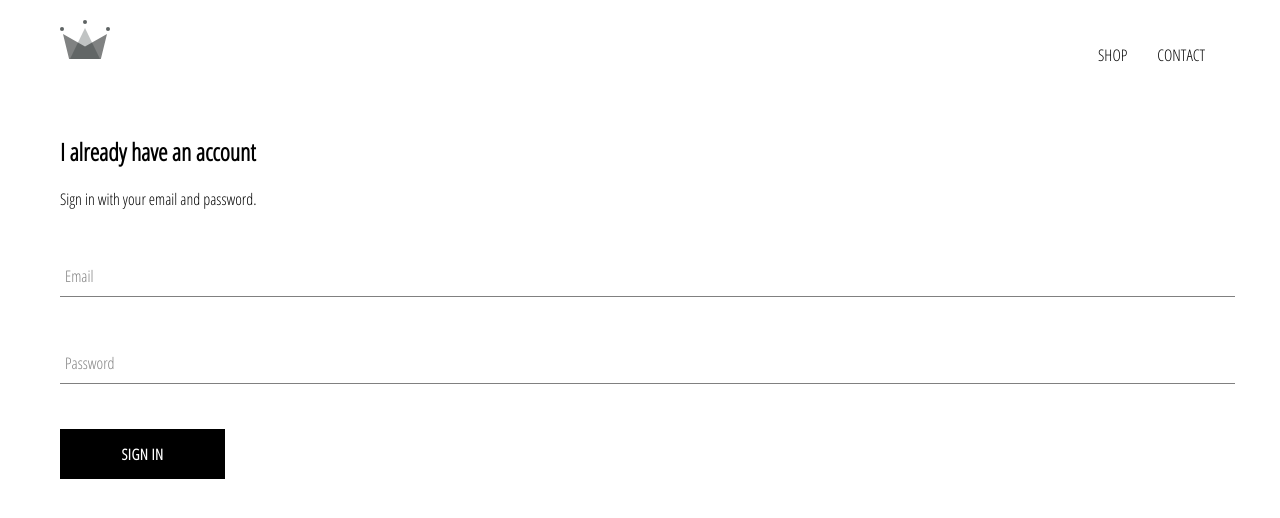
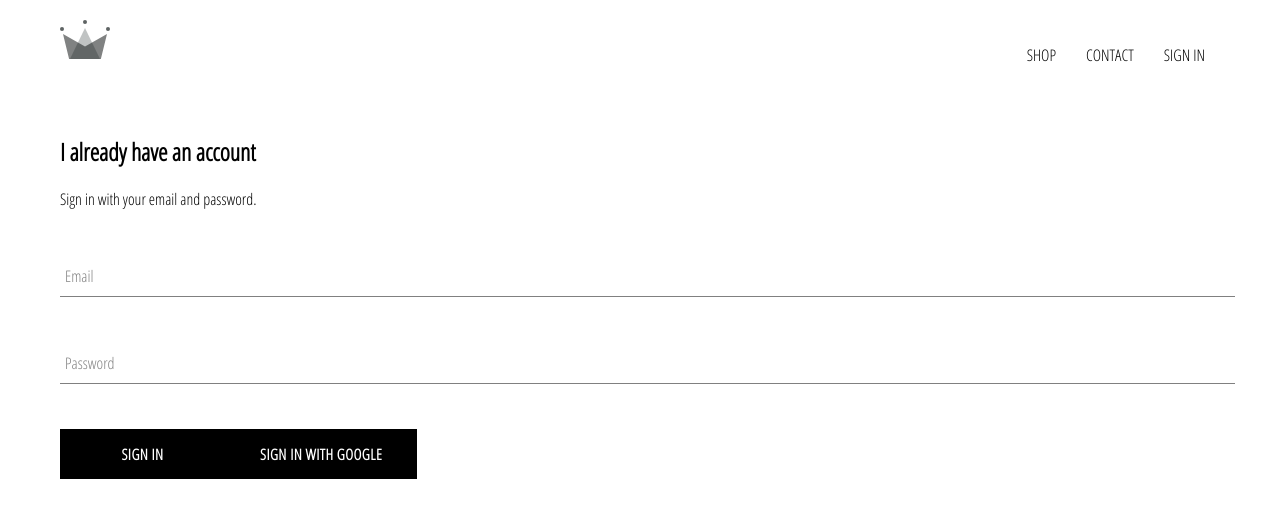
Before and after one commit to diegoalmesp/react-store-graphql, a React (Create React App) app: page /signin in a window 1280 px wide. Shown: the top 518 px of the page. Built offline with nearby package versions, Linux system fonts and the light colour scheme; no server answers.

Commit message:
added firebase for auth

```diff
--- a/package.json
+++ b/package.json
@@ -6,6 +6,7 @@
     "@testing-library/jest-dom": "^4.2.4",
     "@testing-library/react": "^9.3.2",
     "@testing-library/user-event": "^7.1.2",
+    "firebase": "^7.6.0",
     "node-sass": "^4.13.0",
     "prop-types": "^15.7.2",
     "react": "^16.12.0",
--- a/src/App.js
+++ b/src/App.js
@@ -8,8 +8,13 @@ import ShopPage from './pages/shop/shop.component';
 import SignInAndSignUpPage from './pages/sign-in-sign-up/sign-in-and-sign-up.component';
 import Header from './components/header/header.component';
 
+import UserContext from './providers/user.provider';
+
 function App() {
+  const UserProvider = UserContext;
+
   return (
+    <UserProvider>
       <div>
         <Header />
         <Switch>
@@ -18,6 +23,7 @@ function App() {
           <Route path="/signin" component={SignInAndSignUpPage} />
         </Switch>
       </div>
+    </UserProvider>
   );
 }
 
--- a/src/components/form-input/form-input.component.jsx
+++ b/src/components/form-input/form-input.component.jsx
@@ -4,8 +4,6 @@ import PropTypes from 'prop-types';
 import './form-input.styles.scss';
 
 const FormInput = ({ handleChange, label, ...otherProps }) => {
-  console.log(otherProps);
-
   return (
     <div className="group">
       <input type="text" className="form-input" onChange={handleChange} {...otherProps} />
--- a/src/components/header/header.component.jsx
+++ b/src/components/header/header.component.jsx
@@ -1,12 +1,19 @@
-import React from 'react';
+import React, { useContext } from 'react';
 import { Link } from 'react-router-dom';
+
+import { auth } from '../../firebase/firebase.utils';
 
 import { ReactComponent as Logo } from '../../assets/crown.svg';
 
 import './header.styles.scss';
+import { UserContext } from '../../providers/user.provider';
 
-const Header = () => (
+function Header() {
+  const currentUser = useContext(UserContext);
+
+  return (
     <div className="header">
+      {/* {currentUser ? JSON.stringify(currentUser, '', 2) : '...loading'} */}
       <Link to="/">
         <Logo className="logo" />
       </Link>
@@ -17,8 +24,18 @@ const Header = () => (
         <Link className="option" to="/shop">
           CONTACT
         </Link>
+        {currentUser ? (
+          <div className="option" onClick={() => auth.signOut()}>
+            SIGN OUT
+          </div>
+        ) : (
+          <Link className="option" to="/signin">
+            SIGN IN
+          </Link>
+        )}
       </div>
     </div>
   );
+}
 
 export default Header;
--- a/src/components/sign-in/sign-in.component.jsx
+++ b/src/components/sign-in/sign-in.component.jsx
@@ -1,8 +1,11 @@
 import React, { useState } from 'react';
 
-import './sign-in.styles.scss';
 import FormInput from '../form-input/form-input.component';
 import CustomButton from '../custom-button/custom-button.component';
+
+import { signInWithGoogle } from '../../firebase/firebase.utils';
+
+import './sign-in.styles.scss';
 
 const INITIAL_STATE = {
   email: '',
@@ -17,9 +20,6 @@ function SignIn() {
   }
 
   function handleFieldChange(e) {
-    console.log(e.isTrusted);
-    if (!e.isTrusted) return;
-
     const { name, value } = e.target;
 
     setFields({ ...fields, [name]: value });
@@ -48,9 +48,8 @@ function SignIn() {
           required
         />
 
-        <CustomButton type="submit" value="Submit Form">
-          Sign In
-        </CustomButton>
+        <CustomButton type="submit">Sign In</CustomButton>
+        <CustomButton onClick={signInWithGoogle}>Sign In With Google</CustomButton>
       </form>
     </div>
   );
--- /dev/null
+++ b/src/firebase/firebase.utils.js
@@ -0,0 +1,24 @@
+import firebase from 'firebase/app';
+import 'firebase/firestore';
+import 'firebase/auth';
+
+const CONFIG = {
+  apiKey: 'AIzaSyAethiF73g5MKPedAKcN0NKfEN-NunS0RY',
+  authDomain: 'crwn-db-eb724.firebaseapp.com',
+  databaseURL: 'https://crwn-db-eb724.firebaseio.com',
+  projectId: 'crwn-db-eb724',
+  storageBucket: 'crwn-db-eb724.appspot.com',
+  messagingSenderId: '503592875710',
+  appId: '1:503592875710:web:1b857f4f9a3cbce430d0ef',
+};
+
+firebase.initializeApp(CONFIG);
+
+export const auth = firebase.auth();
+export const firestore = firebase.firestore();
+
+const provider = new firebase.auth.GoogleAuthProvider();
+provider.setCustomParameters({ promt: 'select_account' });
+export const signInWithGoogle = () => auth.signInWithPopup(provider);
+
+export default firebase;
--- /dev/null
+++ b/src/providers/user.provider.js
@@ -0,0 +1,35 @@
+import React, { useState, useEffect } from 'react';
+import PropTypes from 'prop-types';
+
+import { auth } from '../firebase/firebase.utils';
+
+const Context = React.createContext();
+
+function UserProvider({ children, ...remainingProps }) {
+  const [currentUser, setCurrentUser] = useState(undefined);
+
+  useEffect(() => {
+    const unlisten = auth.onAuthStateChanged(user => {
+      user ? setCurrentUser(user) : setCurrentUser(undefined);
+    });
+
+    return () => {
+      unlisten();
+    };
+  }, [currentUser]);
+
+  return (
+    <Context.Provider value={currentUser} {...remainingProps}>
+      {children}
+    </Context.Provider>
+  );
+}
+
+UserProvider.propTypes = {
+  user: PropTypes.node,
+  children: PropTypes.node,
+};
+
+export default UserProvider;
+
+export { Context as UserContext };
```
Also changed, not shown: .eslintrc.json, 1 other file (tests, documents, lock files or other folders). Lines whose indentation alone changed are shown as unchanged.
